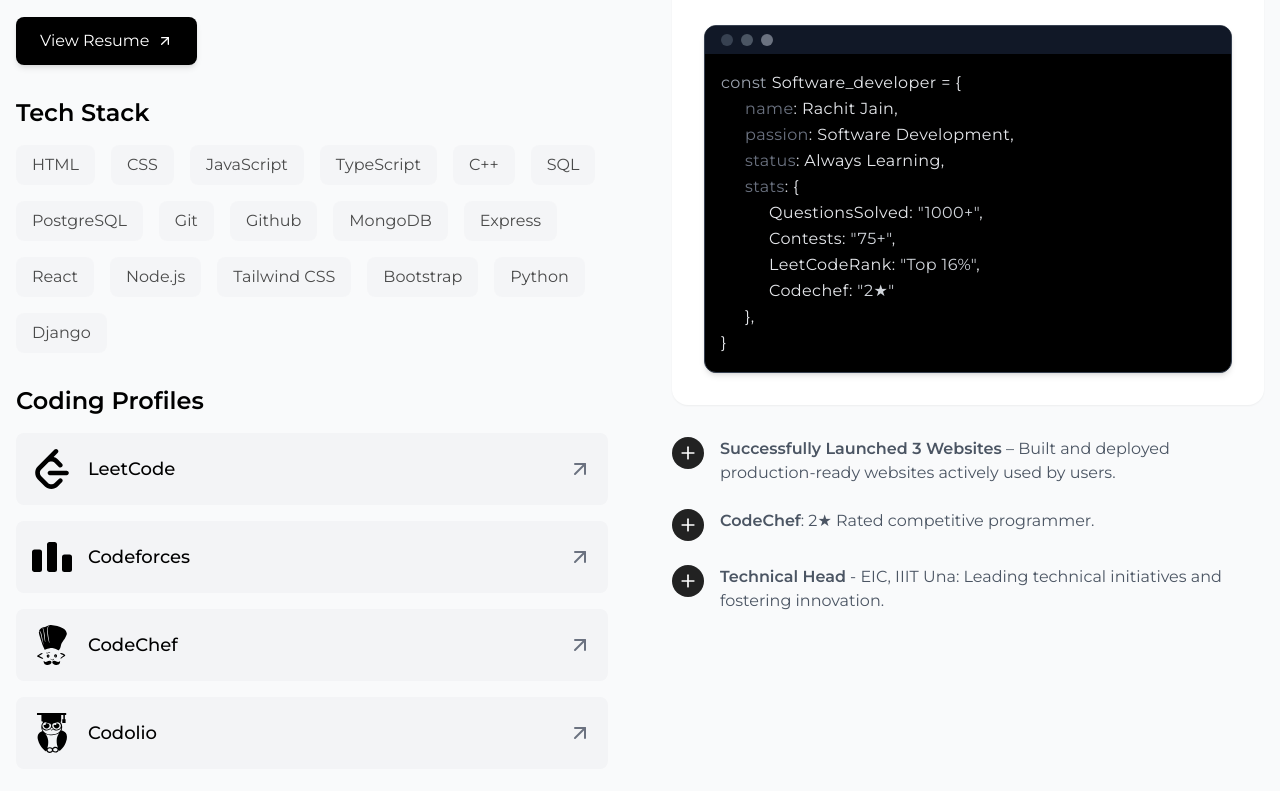
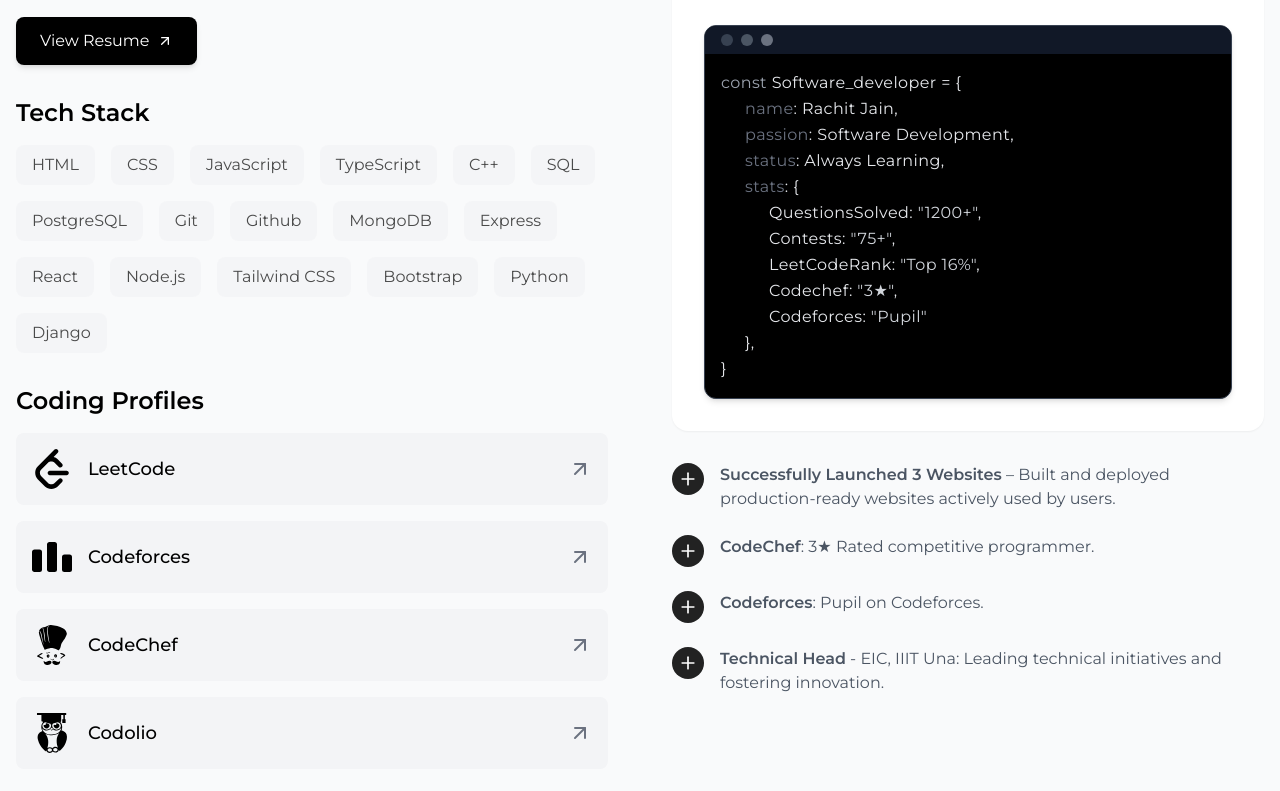
Before and after one commit to Rachit-31/My_Portfolio, a React (Vite) app in the folder Client/: page / in a window 1280 px wide. Shown: the part 1079-1870 px from the top of the page. Built offline with nearby package versions, Linux system fonts and the light colour scheme.

Commit message:
updated the content

```diff
--- a/Client/src/static/Content.jsx
+++ b/Client/src/static/Content.jsx
@@ -47,7 +47,7 @@
   },
   {
     platform: "CodeChef",
-    url: "https://www.codechef.com/users/rachit_31",
+    url: "https://www.codechef.com/users/speedrun2100",
     icon: "/CodingProfile/Codechef.svg",
   },
   {
@@ -62,7 +62,10 @@
     <span className="font-semibold">Successfully Launched 3 Websites</span> – Built and deployed production-ready websites actively used by users.
   </>,
   <>
-    <span className="font-semibold">CodeChef</span>: 2★  Rated competitive programmer.
+    <span className="font-semibold">CodeChef</span>: 3★  Rated competitive programmer.
+  </>,
+  <>
+    <span className="font-semibold">Codeforces</span>: Pupil on Codeforces.
   </>,
   <>
     <span className="font-semibold">Technical Head</span> - EIC, IIIT Una: Leading technical initiatives and fostering innovation.
@@ -142,9 +145,10 @@
   passion: "Software Development",
   status: "Always Learning",
   stats: {
-    QuestionsSolved: "1000+",
+    QuestionsSolved: "1200+",
     Contests: "75+",
     LeetCodeRank: "Top 16%",
-    Codechef: "2★",
+    Codechef: "3★",
+    Codeforces: "Pupil"
   },
 };
```
